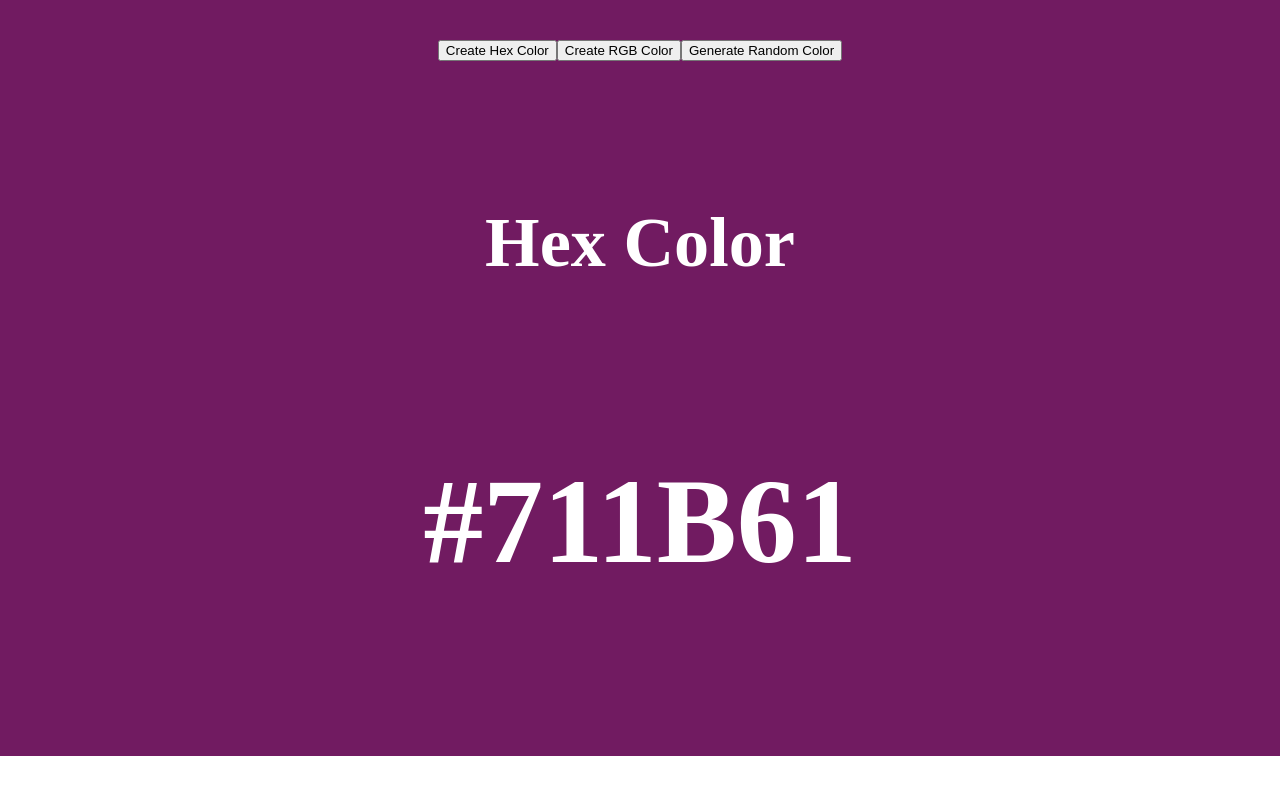
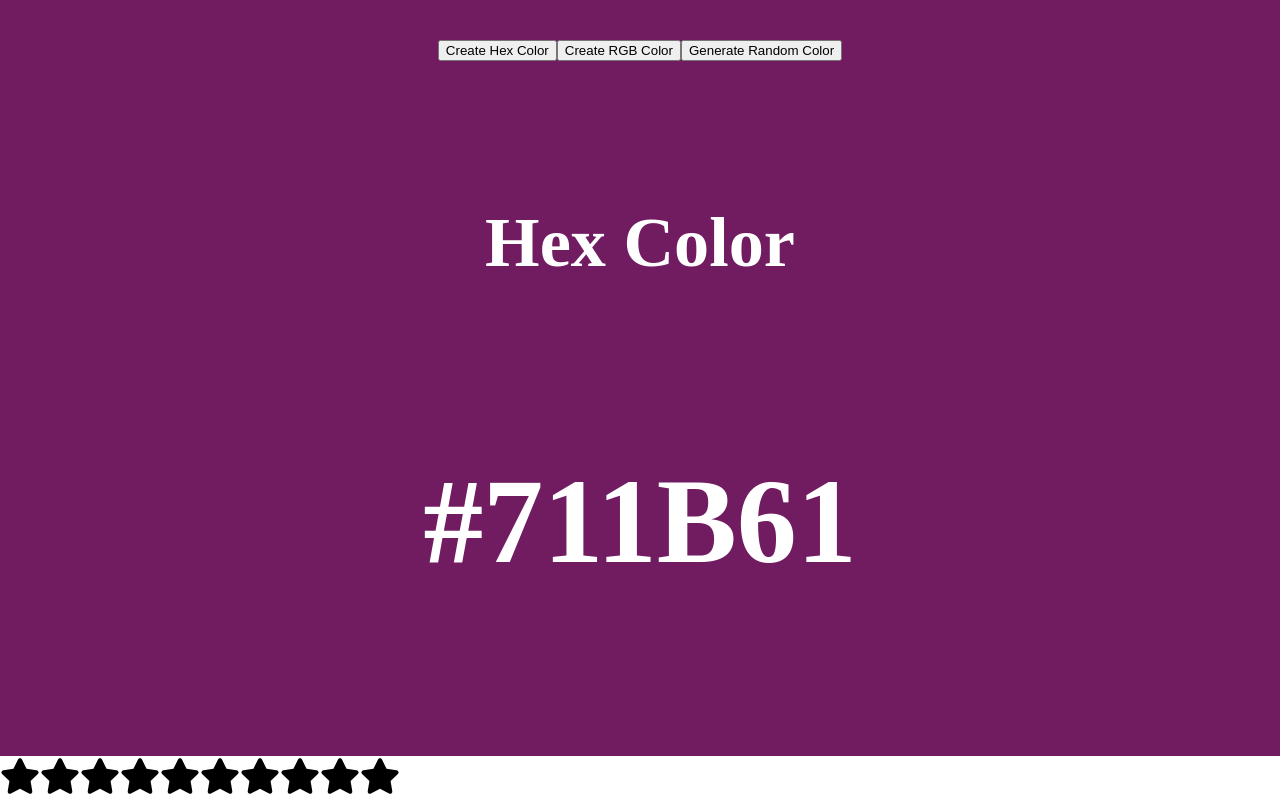
Before and after one commit to CharlyOffset/25-react-js-project, a React (Vite) app: page / in a window 1280 px wide. Shown: the part 894-1694 px from the top of the page. Before the commit the page ends 1650 px from the top, so only its background shows below. Built offline with nearby package versions, Linux system fonts and the light colour scheme.

Commit message:
Project 3 star rating

```diff
--- a/package.json
+++ b/package.json
@@ -11,7 +11,9 @@
   },
   "dependencies": {
     "react": "^19.1.1",
-    "react-dom": "^19.1.1"
+    "react-dom": "^19.1.1",
+    "react-icon": "^1.0.0",
+    "react-icons": "^5.5.0"
   },
   "devDependencies": {
     "@eslint/js": "^9.36.0",
--- a/src/App.jsx
+++ b/src/App.jsx
@@ -1,5 +1,8 @@
 import Accordian from './components/accordion'
-import RandomColor from './components/random-color'
+import RandomColor from './components/random-color';
+import StarRating from './components/star-rating';
+
+
 
 
 function App() {
@@ -10,6 +13,9 @@
 
       {/* Random color component */}
       <RandomColor />
+
+      {/* star rating component */}
+      <StarRating noOfStars={10}/>
     </>
   )
 }
--- /dev/null
+++ b/src/components/star-rating/index.jsx
@@ -0,0 +1,38 @@
+import { useState } from 'react'
+import { FaStar } from 'react-icons/fa';
+import './styles.css';
+
+
+export default function starRating({noOfStars = 5}) {
+
+    const [rating, setRating] = useState(0);
+    const [hover, setHover] = useState(0);
+
+    function handleClick(getCurrentIndex) {
+        setRating(getCurrentIndex)
+    }
+    function handleMouseEnter(getCurrentIndex) {
+        setHover(getCurrentIndex)
+    }
+    function handleMouseLeave() {
+        setHover(rating)
+    }
+    return (
+        <div className="star-rating">
+            {
+                [...Array(noOfStars)].map((_,i)=> {
+                    const index= i + 1;
+                    return (<FaStar
+                    key={index}
+                    className={index <= (hover || rating) ? 'active' : 'inactive'}
+                    onClick={() => handleClick(index)}
+                    onMouseMove={() => handleMouseEnter(index)}
+                    onMouseLeave={() => handleMouseLeave()}
+                    size={40}
+                    />)
+                })
+            }
+        </div>
+    )
+
+}
--- /dev/null
+++ b/src/components/star-rating/styles.css
@@ -0,0 +1,6 @@
+.active {
+    color: #fff700;
+}
+.inactive {
+    color: #000000;
+}
```
Also changed, not shown: 1 other file (tests, documents, lock files or other folders).
